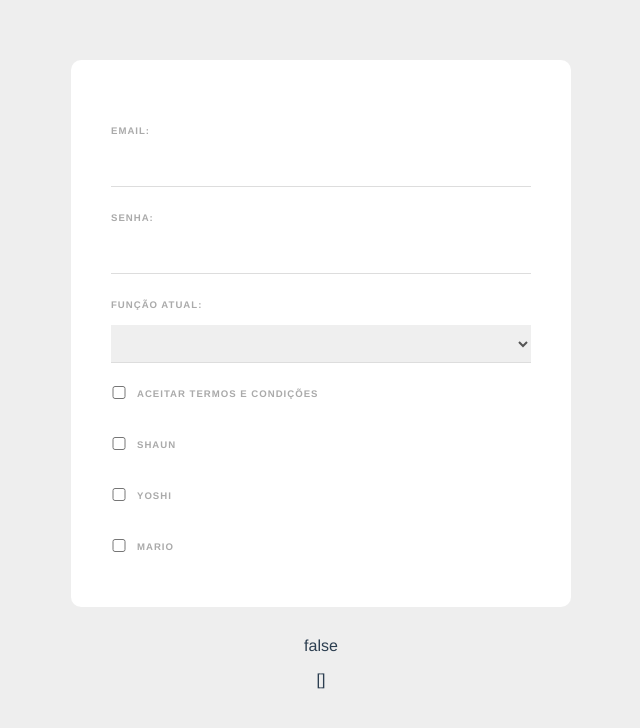
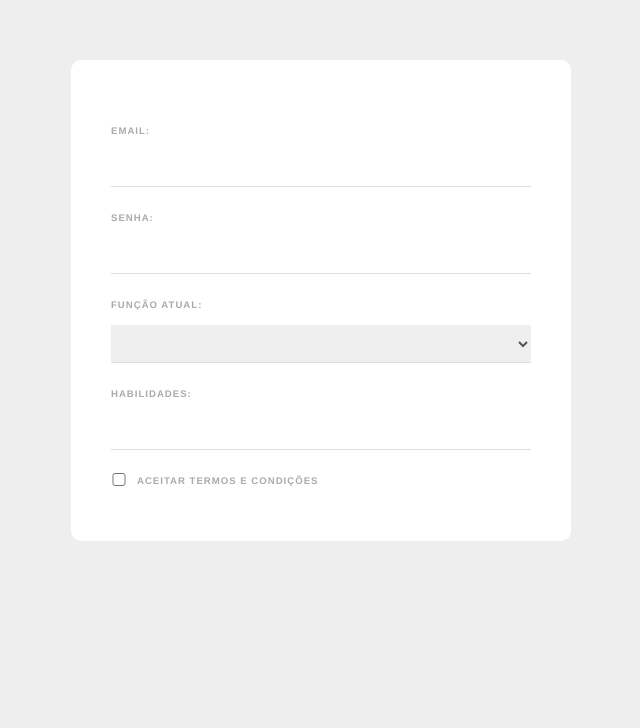
Before and after one commit to otavioalbe/vuejs-learning, a Vue app in the folder web-form/: page / in a window 1280 px wide. Shown: the top 728 px of the page, without its empty margins (319-959 px from the left). Built offline with nearby package versions, Linux system fonts and the light colour scheme.

Commit message:
keyboard events (modifiers)

```diff
--- a/web-form/src/components/SingUpForm.vue
+++ b/web-form/src/components/SingUpForm.vue
@@ -12,30 +12,18 @@
         <option value="designer">Designer Web</option>
     </select>
 
+    <label for="">Habilidades:</label>
+    <input type="text" v-model="tempSkill" @keyup.ctrl="addSkill">
+    <div v-for="skill in skills" :key="skill" class="pill">
+        {{ skill }}
+    </div>
+
     <div class="terms">
         <input type="checkbox" required v-model="terms">
         <label>Aceitar termos e condições</label>
     </div>
-
-    <div>
-        <input type="checkbox" value="shaun" v-model="names">
-        <label>Shaun</label>
-    </div>
-    <div>
-        <input type="checkbox" value="yoshi" v-model="names">
-        <label>Yoshi</label>
-    </div>
-    <div>
-        <input type="checkbox" value="mario" v-model="names">
-        <label>Mario</label>
-    </div>
   </form>
-
-  <p>{{ email }}</p>
-  <p>{{ password }}</p>
-  <p>{{ role }}</p>
-  <p>{{ terms }}</p>
-  <p>{{ names }}</p>
+  <p>{{ tempSkill }}</p>
 </template>
 
 <script>
@@ -46,7 +34,18 @@
             password: '',
             role: '',
             terms: false,
-            names: []
+            tempSkill: '',
+            skills: []
+        }
+    },
+    methods: {
+        addSkill(e){
+            if(e.key === ',' && this.tempSkill){
+                if(!this.skills.includes(this.tempSkill)){
+                    this.skills.push(this.tempSkill)
+                }
+                this.tempSkill = ''
+            }
         }
     }
 }
```
